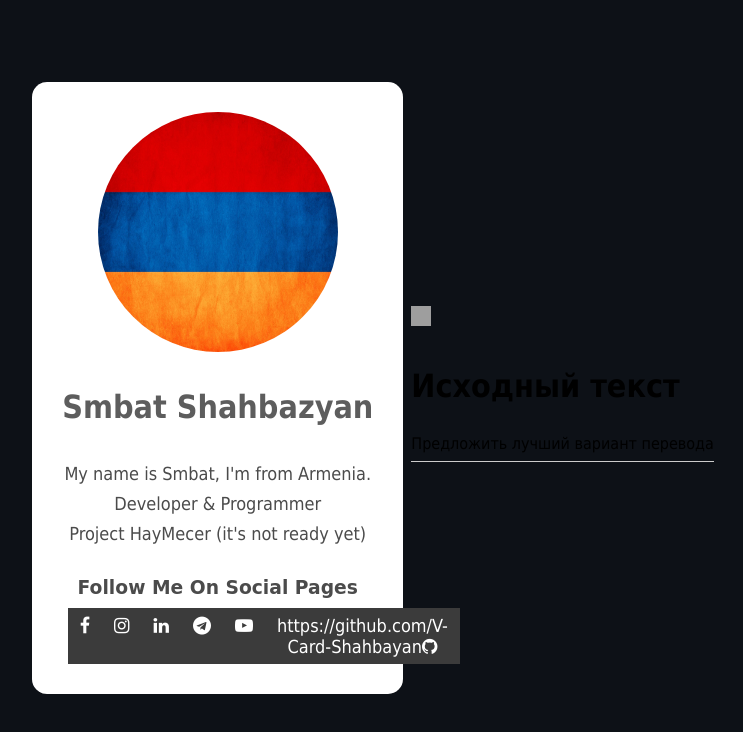
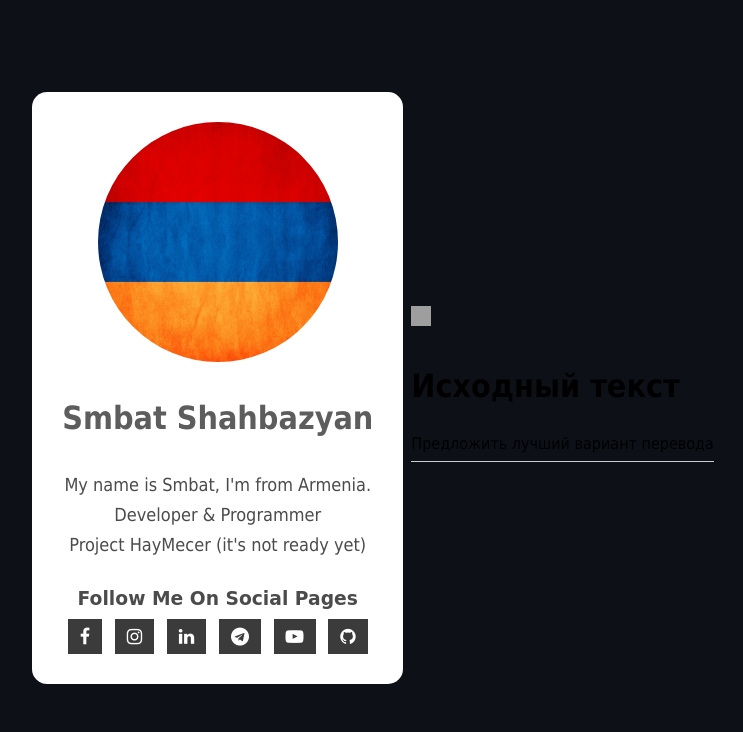
Before and after one commit to V-Card-Shahbayan/V-Card-Shahbayan.github.io, a plain HTML site: page index.html in a window 1280 px wide. Shown: the whole page, without its empty margins (215-958 px from the left). Drawn offline with Linux system fonts and the light colour scheme; grey boxes are pictures that could not be loaded.

Commit message:
verj erevi

```diff
--- a/index.html
+++ b/index.html
@@ -29,7 +29,7 @@
                     <a href="" target="_blank"><i class="fa fa-linkedin"></i></a>
                     <a href="" target="_blank"><i class="fa fa-telegram"></i></a>
                     <a href="https://www.youtube.com/channel/UC8WWTuBd519kZ22tO3eR3mQ" target="_blank"><i class="fa fa-youtube-play"></i></a>
-                    <a href="" target="_blank">https://github.com/V-Card-Shahbayan<i class="fa fa-github"></i></a>
+                    <a href="" target="https://github.com/V-Card-Shahbayan"><i class="fa fa-github"></i></a>
                 </div>
             </div>
         </div>
```
